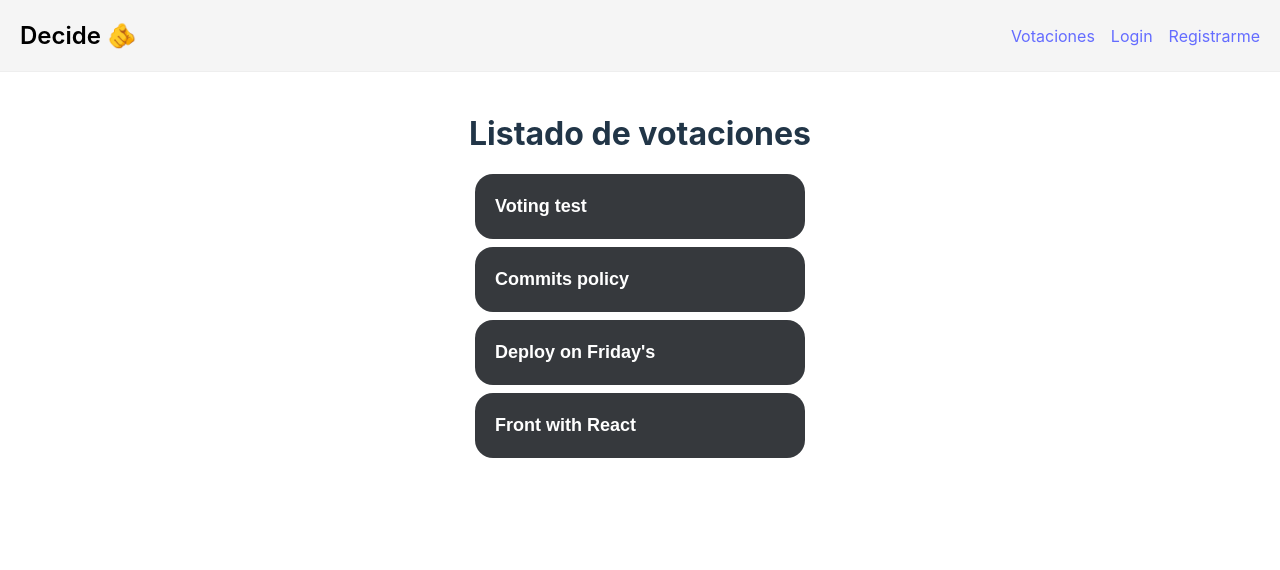
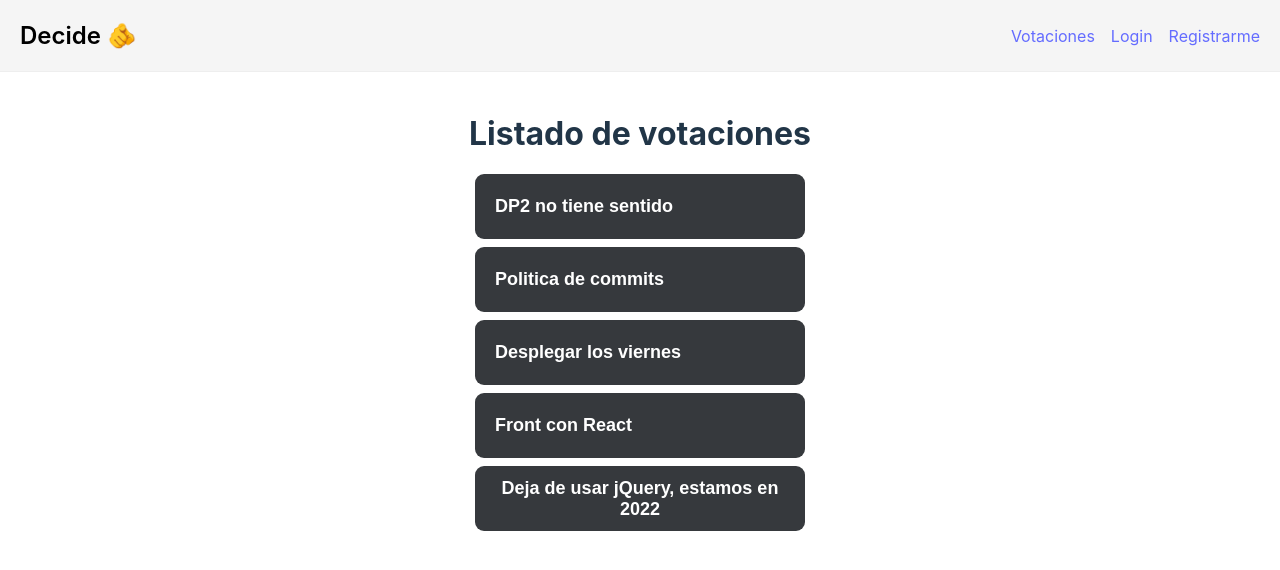
Before and after one commit to jvegax/decide-front, a React (Vite) app: page / in a window 1280 px wide. Shown: the top 570 px of the page. Built offline with nearby package versions, Linux system fonts and the light colour scheme.

Commit message:
feat: voting details card

```diff
--- a/src/components/votingCard/styles.ts
+++ b/src/components/votingCard/styles.ts
@@ -8,7 +8,7 @@ export const Button = styled.button`
   width: 330px;
   height: 65px;
   flex-direction: column;
-  border-radius: 18px;
+  border-radius: 9px;
   background-color: #36393d;
   padding: 20px;
   margin-top: 8px;
--- a/src/components/votingDetails/index.tsx
+++ b/src/components/votingDetails/index.tsx
@@ -1,11 +1,23 @@
 import { FC } from "react";
+import { Container, Description, Title, OptionContainer,Option,QuestionTitle, Button } from "./styles";
 import { Props } from "./types";
 
 const VotingDetails: FC<Props> = ({ votacion }) => {
   return (
-    <div>
-      <h1>{votacion.name}</h1>
-    </div>
+    <>
+
+    <Container>
+      <Title>{votacion?.name}</Title>
+      <Description>{votacion?.desc}</Description>
+      <QuestionTitle>{votacion?.question?.desc}</QuestionTitle>
+      <OptionContainer>
+        {votacion?.question?.options?.map((option) => (
+          <Option>{option.option}</Option>
+        ))}
+      </OptionContainer>
+    </Container>
+    <Button>Enviar respuesta</Button>
+    </>
   );
 };
 
--- a/src/components/votingDetails/styles.ts
+++ b/src/components/votingDetails/styles.ts
@@ -1 +1,68 @@
-export {}
+import styled from "styled-components";
+
+export const Container = styled.div`
+  display: flex;
+  flex-direction: column;
+  align-items: center;
+  width: 100%;
+  max-width: 600px;
+  padding: 20px;
+  color: #fff;
+  border-radius: 9px;
+  gap: 1em;
+  background-color: #36393d;
+`;
+
+export const Title = styled.h1`
+  font-size: 1.8em;
+  line-height: 1.2em;
+`;
+
+export const Description = styled.p``;
+
+export const QuestionTitle = styled.h3``;
+
+export const OptionContainer = styled.div`
+  display: flex;
+  flex-direction: column;
+  align-items: center;
+  justify-content: center;
+  width: 100%;
+`;
+
+export const Option = styled.p`
+  display: flex;
+  align-items: center;
+  justify-content: center;
+  padding: 4px;
+  border-radius: 9px;
+  background-color: #151618;
+  margin-top: 8px;
+  cursor: pointer;
+  &:hover {
+    background-color: #fff;
+    color: #000;
+    border: 1px solid #000;
+  }
+  width: 100%;
+`;
+
+export const Button = styled.button`
+  display: flex;
+  align-items: center;
+  justify-content: center;
+  width: 100%;
+  max-width: 600px;
+  height: 65px;
+  border-radius: 9px;
+  background-color: #5f8de8;
+  padding: 20px;
+  margin-top: 8px;
+  border: none;
+  cursor: pointer;
+  &:hover {
+    background-color: #4677d8;
+  }
+  font-size: 1.2em;
+  font-weight: 600;
+`;
--- a/src/hooks/useVotaciones.ts
+++ b/src/hooks/useVotaciones.ts
@@ -2,11 +2,11 @@ import { useMemo } from "react";
 
 const MOCK_DATA = [
   {
-    id: "3",
-    name: "Voting test",
-    desc: "description",
+    id: "1",
+    name: "DP2 no tiene sentido",
+    desc: "La asignatura no tiene ningun sentido",
     question: {
-      desc: "question description example",
+      desc: "¿Crees que la asignatura tiene sentido?",
       options: [
         {
           number: 1,
@@ -20,15 +20,15 @@ const MOCK_DATA = [
     },
   },
   {
-    id: "4",
-    name: "Commits policy",
-    desc: "Lorem ipsum dolor sit amet, consectetur adipiscing elit, sed do eiusmod tempor incididunt ut labore et dolore magna aliqua. Ut enim ad minim veniam, quis nostrud exercitation ullamco laboris nisi ut aliquip ex ea commodo consequat. Duis aute irure dolor in reprehenderit in voluptate velit esse cillum dolore eu fugiat nulla pariatur. Excepteur sint occaecat cupidatat non proident, sunt in culpa qui officia deserunt mollit anim id est laborum.",
+    id: "2",
+    name: "Politica de commits",
+    desc: "Lorem ipsum dolor sit amet, consectetur adipiscing elit, sed do eiusmod tempor incididunt ut labore et dolore magna aliqua.",
     question: {
-      desc: "question description example",
+      desc: "¿Deberíamos redactar una politica de commits?",
       options: [
         {
           number: 1,
-          option: "Yes",
+          option: "Si",
         },
         {
           number: 2,
@@ -38,37 +38,59 @@ const MOCK_DATA = [
     },
   },
   {
-    id: "5",
-    name: "Deploy on Friday's",
-    desc: "Lorem ipsum dolor sit amet, consectetur adipiscing elit, sed do eiusmod tempor incididunt ut labore et dolore magna aliqua. Ut enim ad minim veniam, quis nostrud exercitation ullamco laboris nisi ut aliquip ex ea commodo consequat. Duis aute irure dolor in reprehenderit in voluptate velit esse cillum dolore eu fugiat nulla pariatur. Excepteur sint occaecat cupidatat non proident, sunt in culpa qui officia deserunt mollit anim id est laborum.",
+    id: "3",
+    name: "Desplegar los viernes",
+    desc: "Lorem ipsum dolor sit amet, consectetur adipiscing elit, sed do eiusmod tempor incididunt ut labore et dolore magna aliqua. Ut enim ad minim veniam, quis nostrud exercitation ullamco laboris nisi ut aliquip ex ea commodo consequat.",
     question: {
-      desc: "question description example",
+      desc: "¿Deberíamos aspirar a desplegar los viernes?",
       options: [
         {
           number: 1,
-          option: "Yes",
+          option: "Si",
+        },
+        {
+          number: 3,
+          option: "Sí, pero que lo haga otro.",
         },
         {
           number: 2,
-          option: "No",
+          option: "¿Qué te has fumado?",
         },
       ],
     },
   },
   {
-    id: "6",
-    name: "Front with React",
-    desc: "Lorem ipsum dolor sit amet, consectetur adipiscing elit, sed do eiusmod tempor incididunt ut labore et dolore magna aliqua. Ut enim ad minim veniam, quis nostrud exercitation ullamco laboris nisi ut aliquip ex ea commodo consequat. Duis aute irure dolor in reprehenderit in voluptate velit esse cillum dolore eu fugiat nulla pariatur. Excepteur sint occaecat cupidatat non proident, sunt in culpa qui officia deserunt mollit anim id est laborum.",
+    id: "4",
+    name: "Front con React",
+    desc: "Esta encuesta se va a realizar para saber si el equipo de desarrollo quiere que el front se haga con React",
     question: {
-      desc: "question description example",
+      desc: "¿Deberíamos hacer el front con React?",
       options: [
         {
           number: 1,
-          option: "Yes",
+          option: "Si",
         },
         {
           number: 2,
-          option: "No",
+          option: "Sí",
+        },
+      ],
+    },
+  },
+  {
+    id: "5",
+    name: "Deja de usar jQuery, estamos en 2022",
+    desc: "Lorem ipsum dolor sit amet, consectetur adipiscing elit, sed do eiusmod tempor incididunt ut labore et dolore magna aliqua. Ut enim ad minim veniam, quis nostrud exercitation ullamco laboris nisi ut aliquip ex ea commodo consequat.",
+    question: {
+      desc: "¿Deberíamos dejar de usar jQuery?",
+      options: [
+        {
+          number: 1,
+          option: "Si",
+        },
+        {
+          number: 2,
+          option: "Sí",
         },
       ],
     },
```
